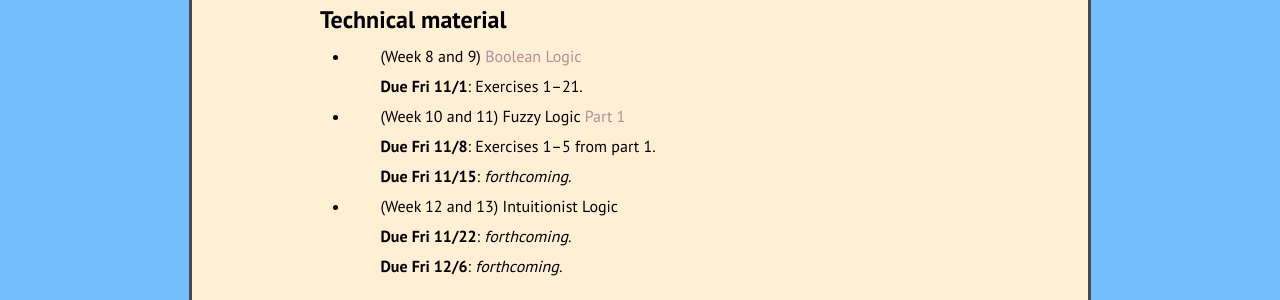
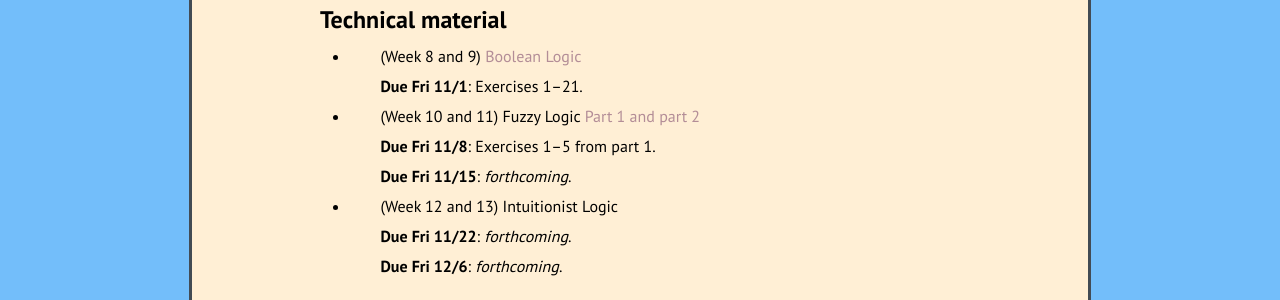
Before and after one commit to kamerynjw/kamerynjw.github.io, a Jekyll site: the page built from teaching/2024/math218m.md, in a window 1280 px wide. Shown: the part 333-633 px from the top of the page. Built offline with Jekyll 4.4.1, drawn with Linux system fonts in a browser that asks for light colours; nearby versions of some CDN libraries.

Commit message:
updated notes

```diff
--- a/teaching/2024/math218m.md
+++ b/teaching/2024/math218m.md
@@ -19,7 +19,7 @@ Technical material
 
     **Due Fri 11/1**: Exercises 1–21.
 
-* (Week 10 and 11) Fuzzy Logic [Part 1]({{ page.url }}fuzzy1.pdf)
+* (Week 10 and 11) Fuzzy Logic [Part 1 and part 2]({{ page.url }}fuzzy12.pdf)
 
     **Due Fri 11/8**: Exercises 1–5 from part 1.
 
```
Also changed, not shown: 1 other file.
